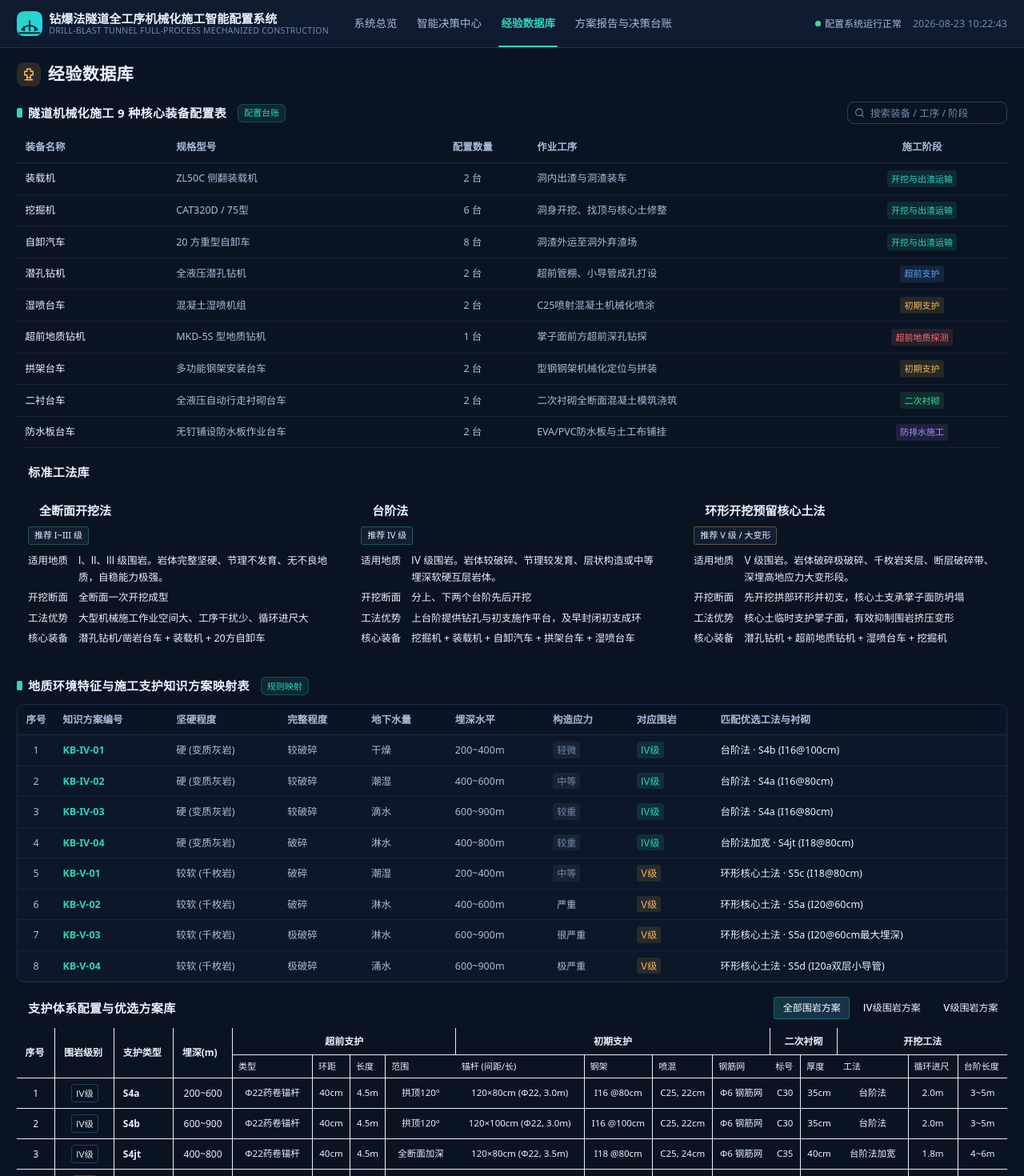
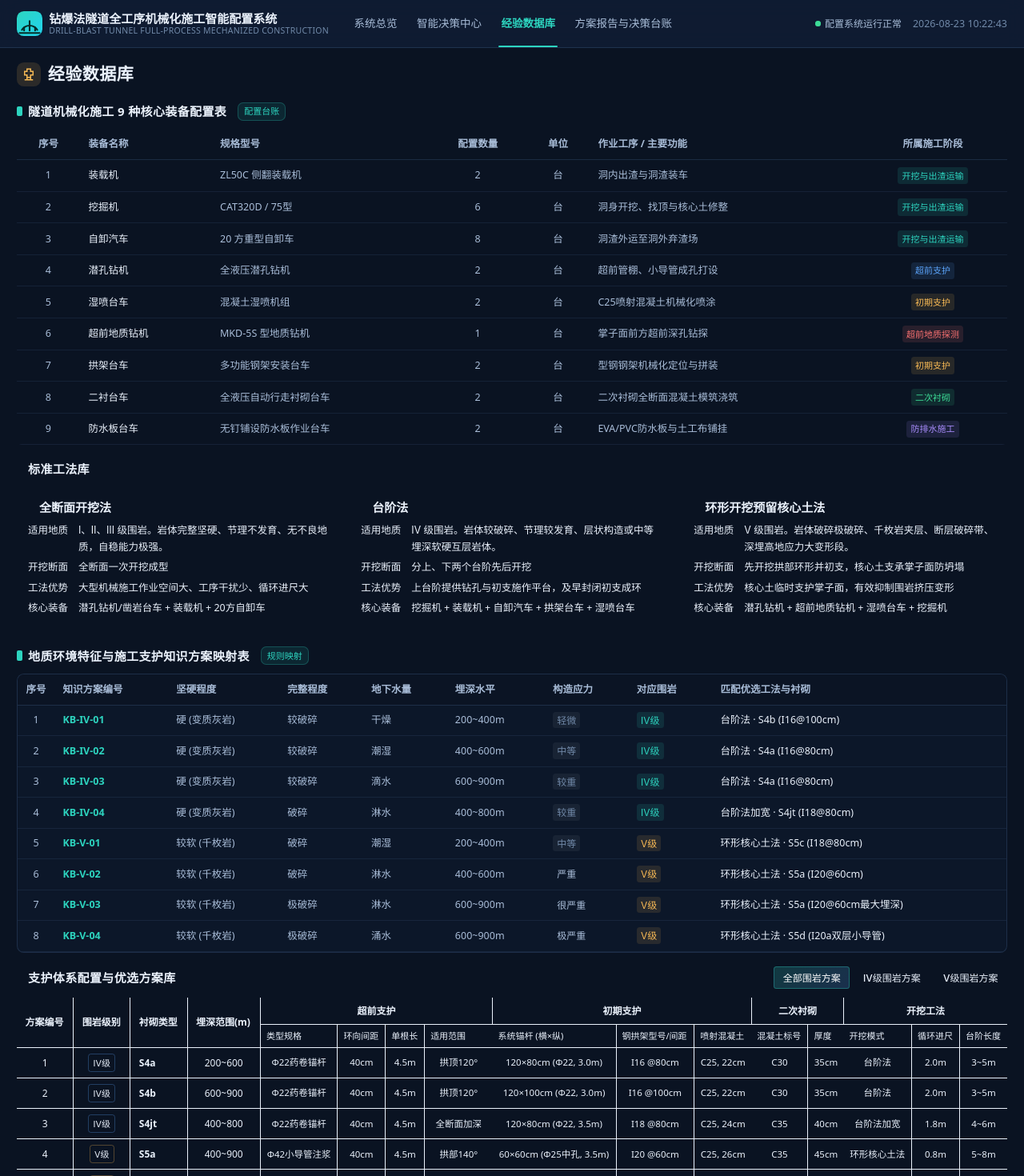
Before and after one commit to bestxu666/-, a Next.js app: page /knowledge in a window 1280 px wide. Shown: the top 1470 px of the page at 80% size. Built offline with nearby package versions, Linux system fonts and the light colour scheme.

Commit message:
refactor: 经验数据库装备表/支护优选库/工法库列结构对齐旧版
Coze-Commit-Type: user
Coze-User-ID: 1923494377703431
Coze-Conversation-ID: 12500971

```diff
--- a/src/components/knowledge/equipment-table.tsx
+++ b/src/components/knowledge/equipment-table.tsx
@@ -1,7 +1,5 @@
 "use client";
 
-import { useState } from "react";
-import { Search } from "lucide-react";
 import { DataTable, type DataColumn } from "./data-table";
 import type { EquipmentItem } from "@/lib/types";
 
@@ -15,6 +13,13 @@ const STAGE_TONE: Record<string, string> = {
 };
 
   const COLUMNS: DataColumn<EquipmentItem>[] = [
+    {
+      key: "id",
+      title: "序号",
+      className: "text-center tabular-nums",
+      headerClassName: "text-center",
+      render: (r) => r.id,
+    },
     { key: "name", title: "装备名称", className: "whitespace-nowrap font-medium text-ink" },
     { key: "model", title: "规格型号", className: "whitespace-nowrap" },
     {
@@ -22,16 +27,17 @@ const COLUMNS: DataColumn<EquipmentItem>[] = [
       title: "配置数量",
       className: "text-center tabular-nums whitespace-nowrap",
       headerClassName: "text-center",
-    render: (r) => `${r.num} ${r.unit}`,
     },
-  { key: "pos", title: "作业工序" },
+    { key: "unit", title: "单位", className: "text-center whitespace-nowrap", headerClassName: "text-center" },
+    { key: "pos", title: "作业工序 / 主要功能" },
     {
       key: "stage",
-    title: "施工阶段",
+      title: "所属施工阶段",
       className: "text-center whitespace-nowrap",
       headerClassName: "text-center",
       render: (r) => (
-      <span className={`inline-flex items-center rounded px-1.5 py-0.5 text-[11px] ${STAGE_TONE[r.stage] ?? "text-brand bg-brand-soft"}`}>
+        <span className={`inline-flex items-center rounded px-1.5 py-0.5 text-[11px] ${STAGE_TONE[r.stage] ??
+  "text-brand bg-brand-soft"}`}>
           {r.stage}
         </span>
       ),
@@ -45,15 +51,6 @@ interface EquipmentTableProps {
 }
 
 export function EquipmentTable({ title, tag, data }: EquipmentTableProps) {
-  const [query, setQuery] = useState("");
-  const filtered = data.filter(
-    (e) =>
-      e.name.includes(query) ||
-      e.model.includes(query) ||
-      e.pos.includes(query) ||
-      e.stage.includes(query),
-  );
-
   return (
     <div className="card">
       <div className="mb-3 flex items-center justify-between">
@@ -64,21 +61,12 @@ export function EquipmentTable({ title, tag, data }: EquipmentTableProps) {
             {tag}
           </span>
         </div>
-        <div className="relative">
-          <Search size={13} className="absolute left-2.5 top-1/2 -translate-y-1/2 text-ink-3" />
-          <input
-            value={query}
-            onChange={(e) => setQuery(e.target.value)}
-            placeholder="搜索装备 / 工序 / 阶段"
-            className="h-8 w-[200px] rounded-lg border border-line-strong bg-panel-2 pl-8 pr-3 text-[12.5px] text-ink outline-none transition placeholder:text-ink-3 focus:border-brand focus:bg-brand/5"
-          />
-        </div>
       </div>
       <DataTable<EquipmentItem>
         columns={COLUMNS}
-        data={filtered}
+        data={data}
         rowKey={(r) => String(r.id)}
-        emptyText="未找到匹配的装备"
+        emptyText="暂无装备数据"
       />
     </div>
   );
--- a/src/components/knowledge/method-library.tsx
+++ b/src/components/knowledge/method-library.tsx
@@ -1,23 +1,20 @@
 import type { MethodCard } from "@/lib/types";
 
-const TONE: Record<string, { color: string; border: string; dot: string; label: string }> = {
+const TONE: Record<string, { color: string; border: string; dot: string }> = {
   ok: {
     color: "var(--ok)",
     border: "rgba(61,220,151,0.32)",
     dot: "var(--ok)",
-    label: "推荐 I~III 级",
   },
   brand: {
     color: "var(--brand)",
     border: "rgba(45,212,191,0.34)",
     dot: "var(--brand)",
-    label: "推荐 IV 级",
   },
   warn: {
     color: "var(--warn)",
     border: "rgba(247,185,85,0.34)",
     dot: "var(--warn)",
-    label: "推荐 V 级 / 大变形",
   },
 };
 
@@ -43,13 +40,6 @@ export function MethodLibrary({ title, data }: { title: string; data: MethodCard
                   {m.name}
                 </h4>
               </div>
-              <span
-                className="inline-block px-2 py-0.5 rounded text-[11px] mb-3"
-                style={{ color: t.color, background: "rgba(120,165,230,0.08)", border: `1px solid ${t.border}` }}
-              >
-                {t.label}
-              </span>
-
               <Row label="适用地质" value={m.geology} />
               <Row label="开挖断面" value={m.section} />
               <Row label="工法优势" value={m.advantage} />
--- a/src/components/knowledge/scheme-library.tsx
+++ b/src/components/knowledge/scheme-library.tsx
@@ -28,20 +28,20 @@ export function SchemeLibrary({ title, data }: { title: string; data: SupportSch
         <table className="w-full border-collapse text-[12px] min-w-[1100px]">
           <thead>
             <tr className="text-[var(--text-3)] text-left">
-              <th rowSpan={2} className="px-3 py-2.5 font-semibold whitespace-nowrap border-b border-r border-[var(--line)]">序号</th>
+              <th rowSpan={2} className="px-3 py-2.5 font-semibold whitespace-nowrap border-b border-r border-[var(--line)]">方案编号</th>
               <th rowSpan={2} className="px-3 py-2.5 font-semibold whitespace-nowrap border-b border-r border-[var(--line)]">围岩级别</th>
-              <th rowSpan={2} className="px-3 py-2.5 font-semibold whitespace-nowrap border-b border-r border-[var(--line)]">支护类型</th>
-              <th rowSpan={2} className="px-3 py-2.5 font-semibold whitespace-nowrap border-b border-r border-[var(--line)]">埋深(m)</th>
+              <th rowSpan={2} className="px-3 py-2.5 font-semibold whitespace-nowrap border-b border-r border-[var(--line)]">衬砌类型</th>
+              <th rowSpan={2} className="px-3 py-2.5 font-semibold whitespace-nowrap border-b border-r border-[var(--line)]">埋深范围(m)</th>
               <th colSpan={4} className="px-3 py-2 text-center font-semibold whitespace-nowrap border-b border-r border-[var(--line)] text-[var(--brand)]">超前支护</th>
-              <th colSpan={4} className="px-3 py-2 text-center font-semibold whitespace-nowrap border-b border-r border-[var(--line)] text-[var(--info)]">初期支护</th>
+              <th colSpan={3} className="px-3 py-2 text-center font-semibold whitespace-nowrap border-b border-r border-[var(--line)] text-[var(--info)]">初期支护</th>
               <th colSpan={2} className="px-3 py-2 text-center font-semibold whitespace-nowrap border-b border-r border-[var(--line)] text-[var(--violet)]">二次衬砌</th>
               <th colSpan={3} className="px-3 py-2 text-center font-semibold whitespace-nowrap border-b border-[var(--line)] text-[var(--ok)]">开挖工法</th>
             </tr>
             <tr className="text-[var(--text-3)] text-left text-[11px]">
-              <SubHead>类型</SubHead><SubHead>环距</SubHead><SubHead>长度</SubHead><SubHead last>范围</SubHead>
-              <SubHead>锚杆 (间距/长)</SubHead><SubHead>钢架</SubHead><SubHead>喷混</SubHead><SubHead last>钢筋网</SubHead>
-              <SubHead>标号</SubHead><SubHead last>厚度</SubHead>
-              <SubHead>工法</SubHead><SubHead>循环进尺</SubHead><SubHead last>台阶长度</SubHead>
+              <SubHead>类型规格</SubHead><SubHead>环向间距</SubHead><SubHead>单根长</SubHead><SubHead last>适用范围</SubHead>
+              <SubHead>系统锚杆 (横×纵)</SubHead><SubHead>钢拱架型号/间距</SubHead><SubHead last>喷射混凝土</SubHead>
+              <SubHead>混凝土标号</SubHead><SubHead last>厚度</SubHead>
+              <SubHead>开挖模式</SubHead><SubHead>循环进尺</SubHead><SubHead last>台阶长度</SubHead>
             </tr>
           </thead>
           <tbody>
@@ -62,7 +62,7 @@ export function SchemeLibrary({ title, data }: { title: string; data: SupportSch
                 <Td className="font-semibold text-[var(--text)]">{s.type}</Td>
                 <Td className="text-center text-[var(--text-2)] tabular-nums">{s.depth}</Td>
                 <TdBrand>{s.advType}</TdBrand><TdBrand>{s.advRing}</TdBrand><TdBrand>{s.advLen}</TdBrand><TdBrand last>{s.advScope}</TdBrand>
-                <TdInfo>{s.anchor}</TdInfo><TdInfo>{s.steel}</TdInfo><TdInfo>{s.shot}</TdInfo><TdInfo last>Φ6 钢筋网</TdInfo>
+                <TdInfo>{s.anchor}</TdInfo><TdInfo>{s.steel}</TdInfo><TdInfo last>{s.shot}</TdInfo>
                 <TdViolet>{s.conc}</TdViolet><TdViolet last>{s.thick}</TdViolet>
                 <TdOk>{s.mode}</TdOk><TdOk>{s.advRate}</TdOk><TdOk last>{s.benchLen}</TdOk>
               </tr>
```
Lines whose indentation alone changed are shown as unchanged.
